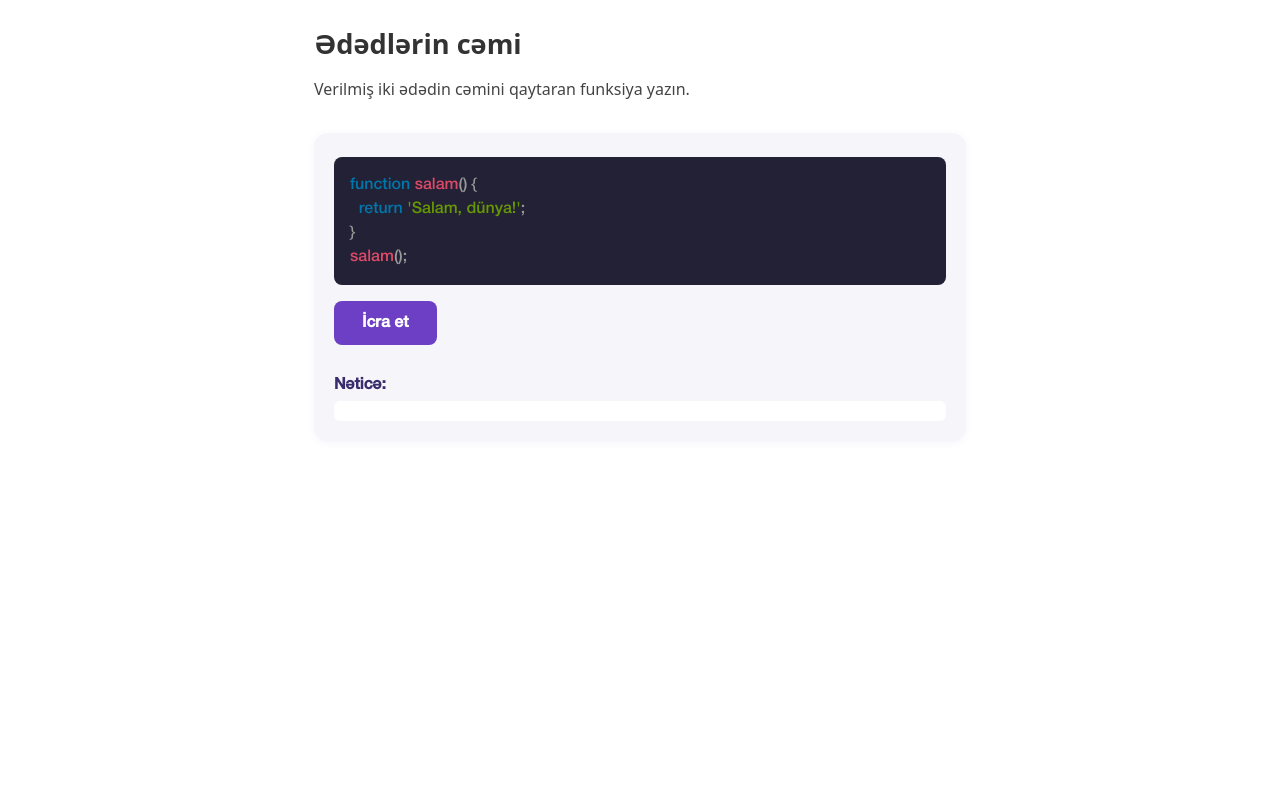
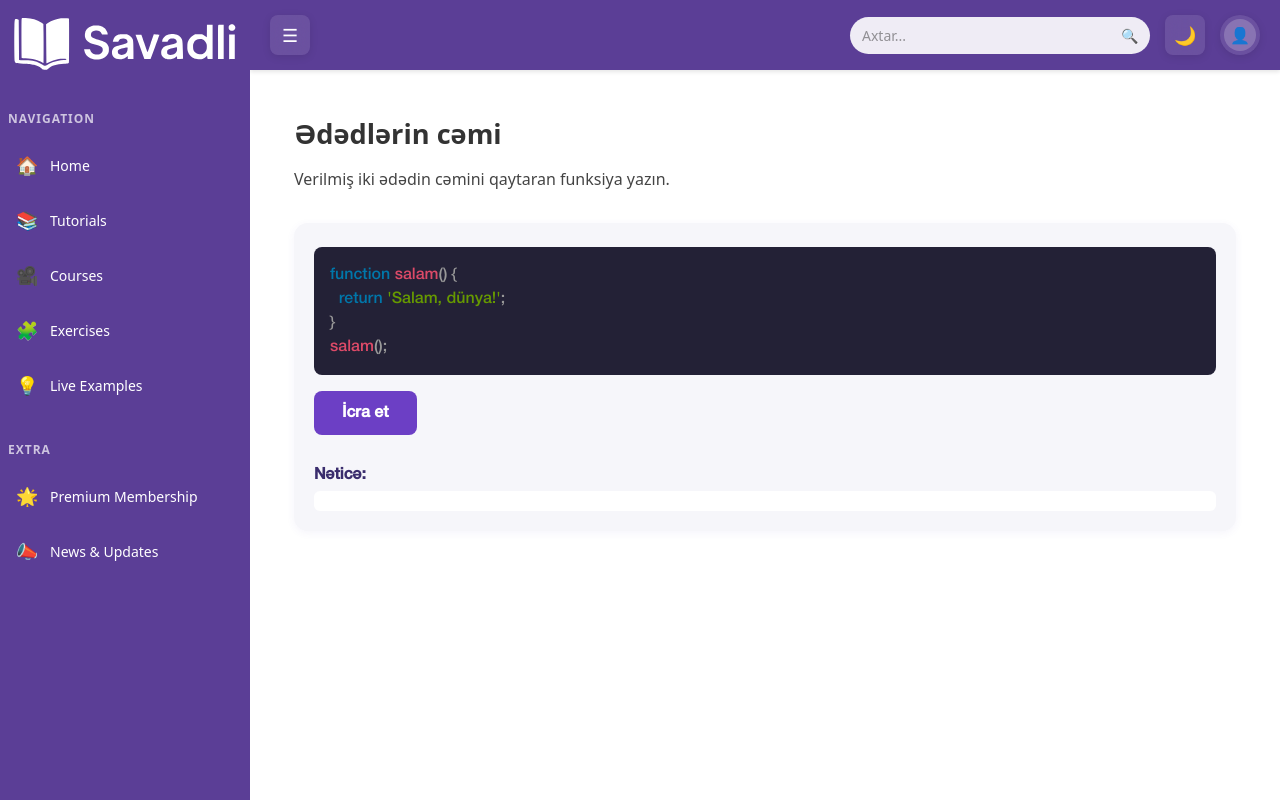
Before and after one commit to mlalayev/myPlatform, a Next.js app: page /exercises/1 in a window 1280 px wide. Built offline with nearby package versions, Linux system fonts and the light colour scheme.

Commit message:
added exercies page, fully functioning, made everything look nice, still need to add check the exercise after completing

```diff
--- a/src/app/exercises/[id]/page.tsx
+++ b/src/app/exercises/[id]/page.tsx
@@ -1,20 +1,37 @@
-import React from 'react';
+"use client";
+import React, { useState } from 'react';
+import { use } from 'react'; // <-- Əlavə et
 import { exercises } from '../exercisesData';
 import JsTryEditor from '@/app/components/tryeditor/JsTryEditor';
+import Header from '../../components/header/Header';
+import Sidebar from '../../components/sidebar/Sidebar';
+import styles from '../ExercisesList.module.css';
 
 interface ExerciseDetailPageProps {
-  params: { id: string };
+  params: Promise<{ id: string }>;
 }
 
 export default function ExerciseDetailPage({ params }: ExerciseDetailPageProps) {
-  const exercise = exercises.find(ex => ex.id === params.id);
+  const [isSidebarOpen, setIsSidebarOpen] = useState(true);
+  const { id } = use(params);
+  const exercise = exercises.find(ex => ex.id === id);
   if (!exercise) return <div>Tapşırıq tapılmadı.</div>;
 
+  const toggleSidebar = () => setIsSidebarOpen((v) => !v);
+
   return (
-    <div style={{ maxWidth: 700, margin: '0 auto', padding: 24 }}>
-      <h1 style={{ fontSize: '1.7rem', fontWeight: 700, marginBottom: 12 }}>{exercise.title}</h1>
-      <div style={{ color: '#444', marginBottom: 18 }}>{exercise.description}</div>
-      <JsTryEditor />
-    </div>
+    <>
+      <Header isSidebarOpen={isSidebarOpen} onToggleSidebar={toggleSidebar} />
+      <div className={styles.layout}>
+        <Sidebar isOpen={isSidebarOpen} onToggle={toggleSidebar} />
+        <div className={isSidebarOpen ? styles.contentOpen : styles.contentClosed}>
+          <div style={{ margin: '0 auto', padding: 24 }}>
+            <h1 style={{ fontSize: '1.7rem', fontWeight: 700, marginBottom: 12 }}>{exercise.title}</h1>
+            <div style={{ color: '#444', marginBottom: 18 }}>{exercise.description}</div>
+            <JsTryEditor  />
+          </div>
+        </div>
+      </div>
+    </>
   );
 }
--- a/src/app/page.tsx
+++ b/src/app/page.tsx
@@ -4,7 +4,6 @@ import Sidebar from "./components/sidebar/Sidebar";
 import Header from "./components/header/Header";
 import PageStyle from './Page.module.css';
 import MainPageContent from "./components/mainpage/MainPageContent";
-import JsTryEditor from "./components/tryeditor/JsTryEditor";
 
 export default function HomePage() {
   const [isSidebarOpen, setIsSidebarOpen] = useState(true);
@@ -16,16 +15,10 @@ export default function HomePage() {
   return (
     <>
       <Header isSidebarOpen={isSidebarOpen} onToggleSidebar={toggleSidebar} />
-      <div
-        className={PageStyle.layout}
-      >
+      <div className={PageStyle.layout}>
         <Sidebar isOpen={isSidebarOpen} onToggle={toggleSidebar} />
-        <div
-          className={isSidebarOpen ? PageStyle.contentOpen : PageStyle.contentClosed}
-        >
-          <h1>Welcome to Savadli Platform</h1>
-          <MainPageContent/>
-          <JsTryEditor></JsTryEditor>
+        <div className={isSidebarOpen ? PageStyle.contentOpen : PageStyle.contentClosed}>
+          <MainPageContent />
         </div>
       </div>
     </>
```
